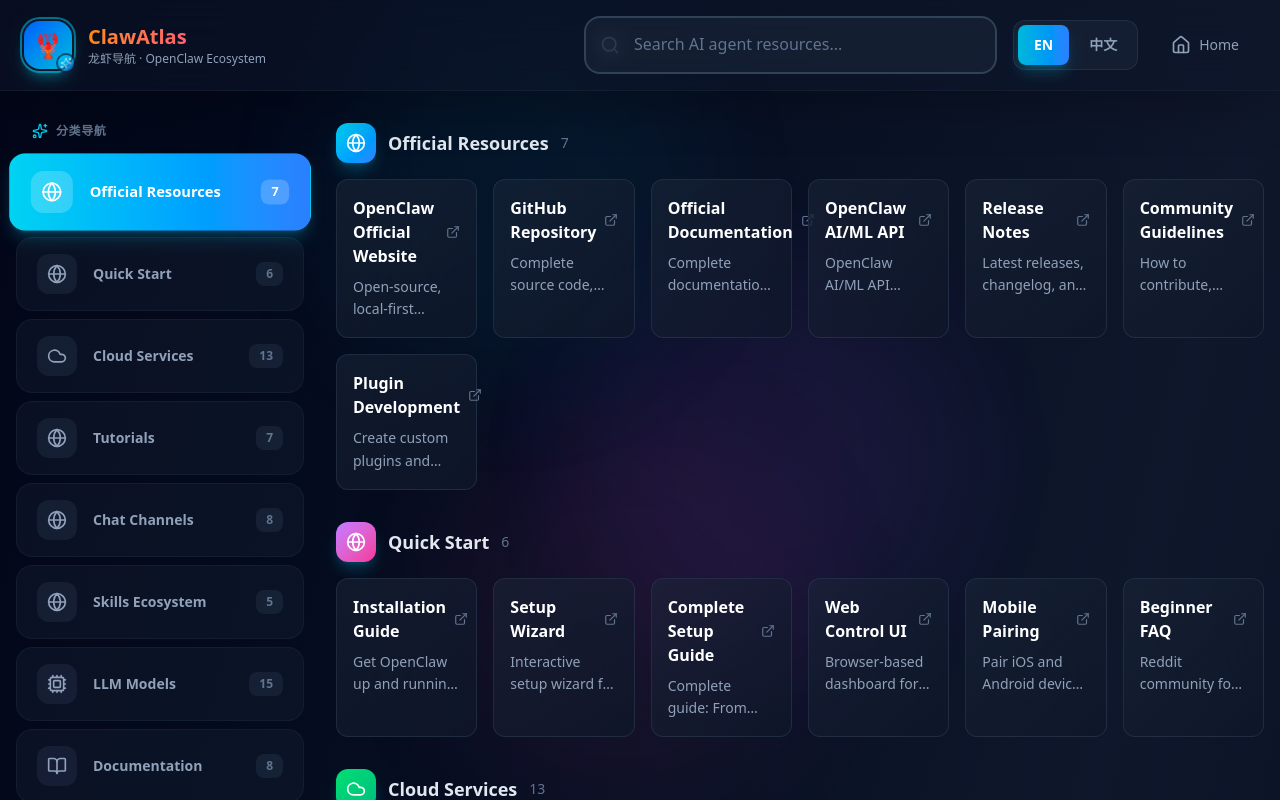
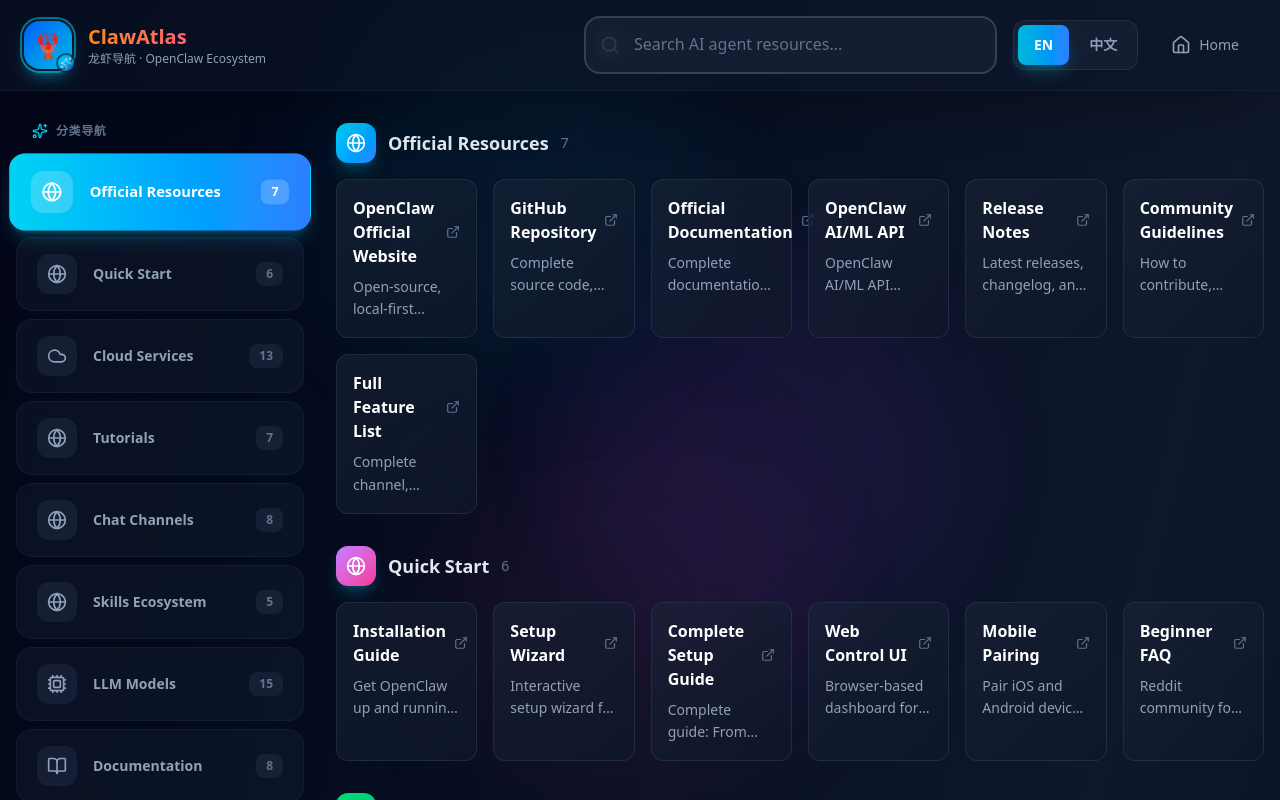
Before and after one commit to WindJourneys/ClawAtlas, a Next.js app: page / in a window 1280 px wide. Shown: the top 800 px of the page. Built offline with nearby package versions, Linux system fonts and the light colour scheme.

Commit message:
fix: update last official link to valid features page

```diff
--- a/data.ts
+++ b/data.ts
@@ -74,12 +74,12 @@
         tags: ['official', 'community']
       },
       {
-        title: '插件开发',
-        titleEn: 'Plugin Development',
-        url: 'https://docs.openclaw.ai/plugins/development',
-        description: '开发自定义插件',
-        descriptionEn: 'Create custom plugins and extend OpenClaw capabilities',
-        tags: ['official', 'plugins', 'development']
+        title: '完整功能列表',
+        titleEn: 'Full Feature List',
+        url: 'https://docs.openclaw.ai/concepts/features',
+        description: 'OpenClaw 完整功能列表',
+        descriptionEn: 'Complete channel, routing, and media capabilities',
+        tags: ['official', 'features']
       }
     ]
   },
```
